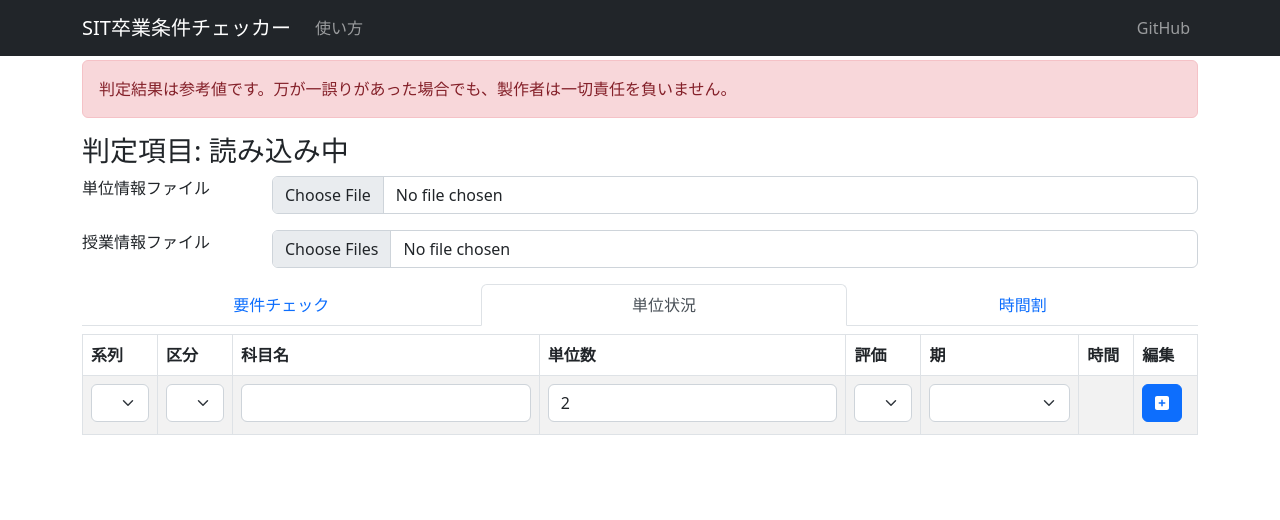
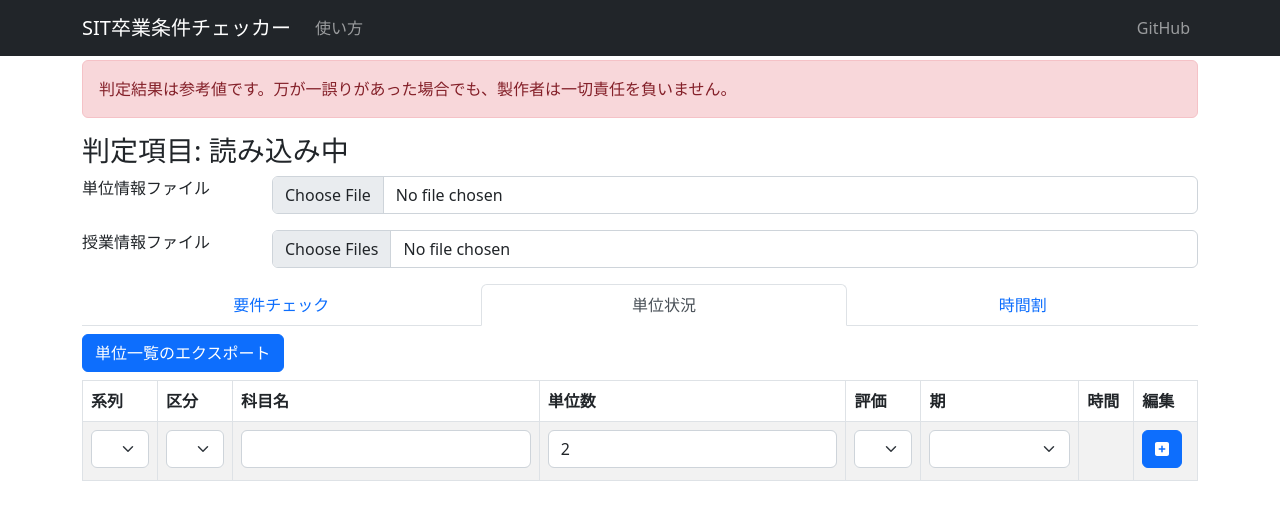
Before and after one commit to ecto0310/sit_graduation_checker, a Next.js app: page /check in a window 1280 px wide. Both pictures are taken after a click on the button "単位状況". Shown: the top 520 px of the page. Built offline with nearby package versions, Linux system fonts and the light colour scheme.

Commit message:
[add] export credits

```diff
--- a/components/Check/ListCredit/ListCredit.tsx
+++ b/components/Check/ListCredit/ListCredit.tsx
@@ -15,8 +15,22 @@ type ListCreditProps = {
 const ListCredit = ({ credits, setCredits, creditInfo }: ListCreditProps) => {
     const grades = creditInfo.passGrade.concat(creditInfo.failGrade).concat(creditInfo.unknownGrade)
 
+    const exportCredits = () => {
+        const blob = new Blob(
+            [JSON.stringify({ "credits": credits })],
+            { type: 'application/json' }
+        );
+        const url = window.URL.createObjectURL(blob);
+        const a = document.createElement("a");
+        a.href = url;
+        a.download = "edit_credits.json";
+        a.click();
+        window.URL.revokeObjectURL(url);
+    }
+
     return (
         <>
+            <Button className='mb-2' onClick={() => exportCredits()}>単位一覧のエクスポート</Button>
             <Table striped bordered>
                 <thead>
                     <tr>
```
